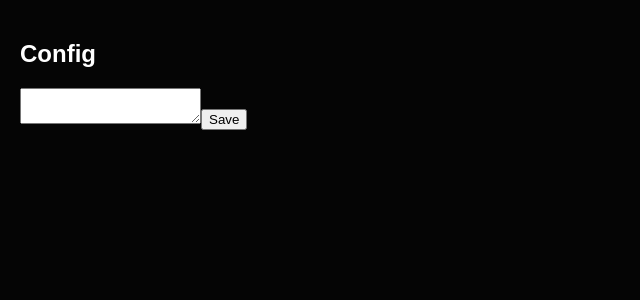
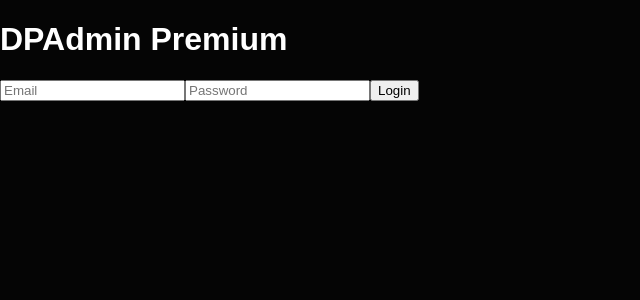
Before and after one commit to Cleveriors/admin-panel, a Next.js app: page /config in a window 1280 px wide. Shown: the top 300 px of the page, without its empty margins (0-640 px from the left). Built offline with nearby package versions, Linux system fonts and the light colour scheme.

Commit message:
Refactor Config component into Login component

```diff
--- a/pages/config.js
+++ b/pages/config.js
@@ -1,23 +1,27 @@
-import { useState, useEffect } from "react";
 
-export default function Config() {
-  const [cfg, setCfg] = useState({});
+import {useState} from "react";
+import {signInWithEmailAndPassword} from "firebase/auth";
+import {auth} from "../lib/firebase";
+import {useRouter} from "next/router";
 
-  useEffect(() => {
-    const d = JSON.parse(localStorage.getItem("dp_data") || "{}");
-    setCfg(d.app_status || {});
-  }, []);
+export default function Login(){
+ const [email,setEmail]=useState("");
+ const [pass,setPass]=useState("");
+ const router=useRouter();
 
-  return (
-    <div style={{ padding: 20 }}>
-      <h2>Config</h2>
+ const login=async()=>{
+  try{
+   await signInWithEmailAndPassword(auth,email,pass);
+   router.push("/dashboard");
+  }catch{alert("Login gagal");}
+ };
 
-      <textarea
-        value={cfg.message || ""}
-        onChange={(e) => setCfg({ ...cfg, message: e.target.value })}
-      />
-
-      <button>Save</button>
-    </div>
-  );
+ return(
+  <div className="page">
+   <h1>DPAdmin Premium</h1>
+   <input placeholder="Email" onChange={e=>setEmail(e.target.value)}/>
+   <input placeholder="Password" type="password" onChange={e=>setPass(e.target.value)}/>
+   <button onClick={login}>Login</button>
+  </div>
+ );
 }
```
